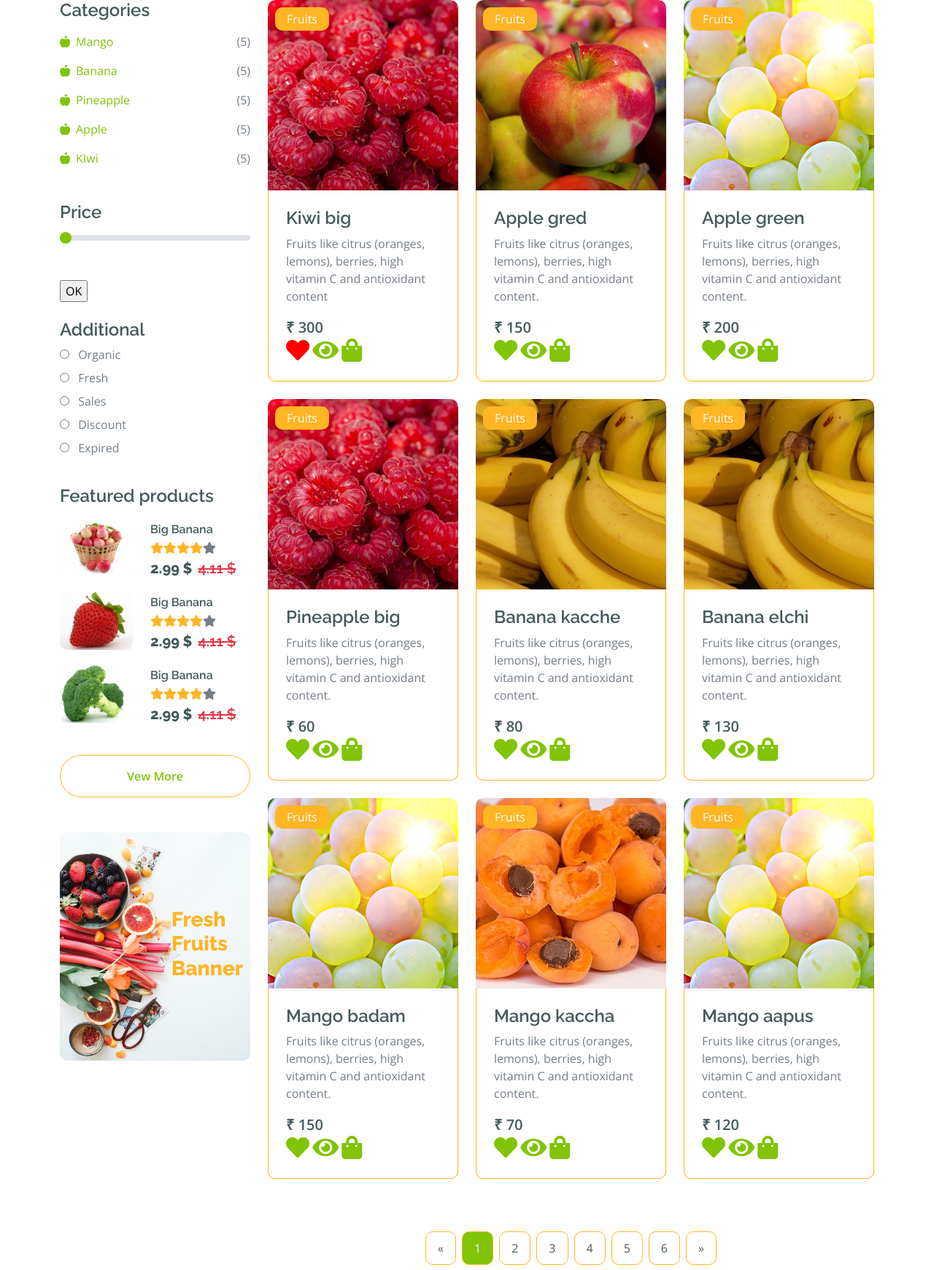
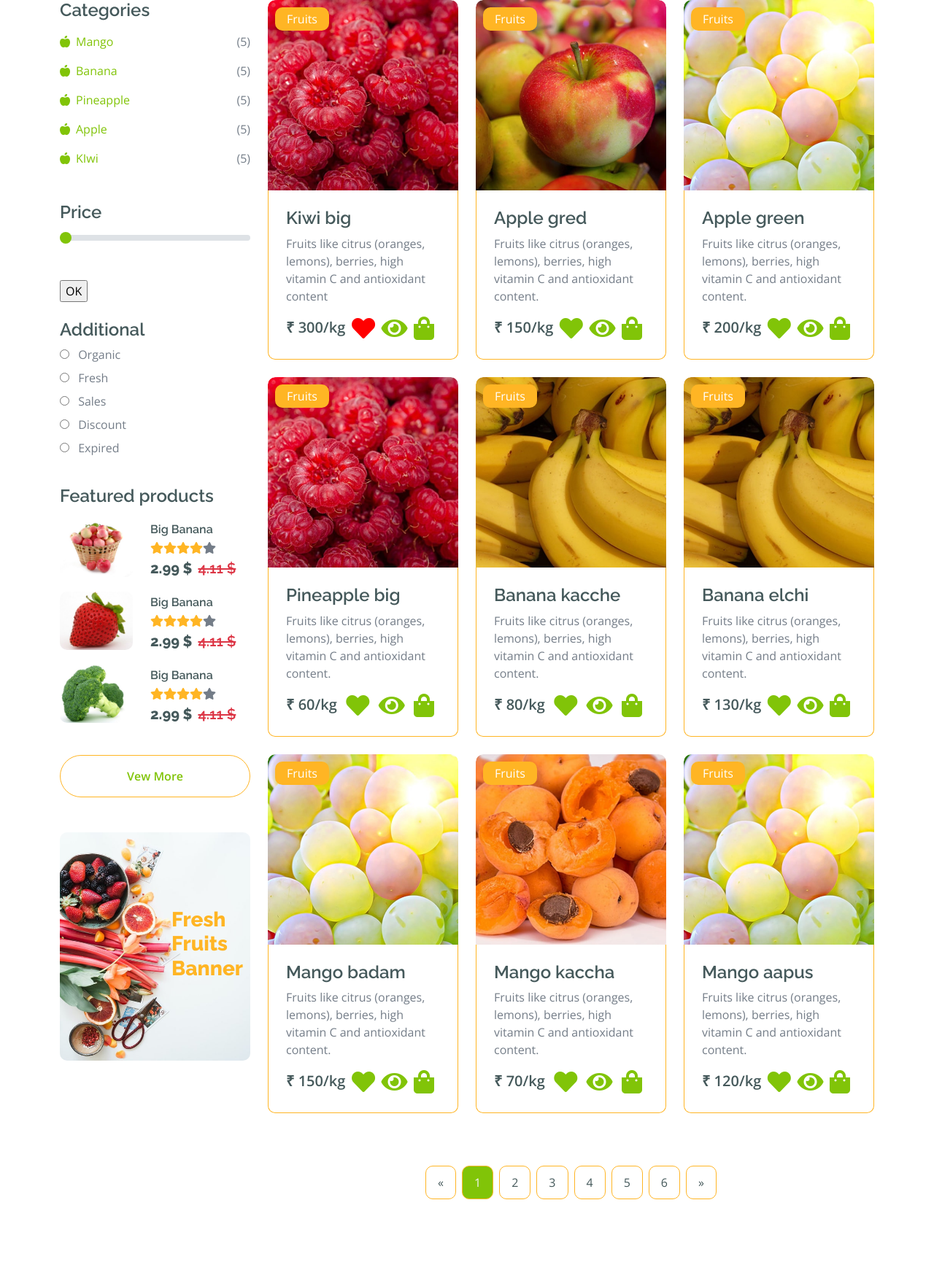
Before and after one commit to DipakDabgar/Fruitable, a Django app: page /shop in a window 1280 px wide. Shown: the part 600-2341 px from the top of the page at 73% size. Run offline with Django 5.2, Linux system fonts and the light colour scheme; data comes from the database, SQL or seed files in the repository; both versions use the stored data as it was after the commit; some libraries are stand-ins or nearby versions.

Commit message:
div change

```diff
--- a/myapp/templates/shop.html
+++ b/myapp/templates/shop.html
@@ -204,8 +204,7 @@
                                                 <h4>{{i.name}}</h4>
                                                 <p>{{i.dec}}</p>
                                                 <div class="d-flex justify-content-between flex-lg-wrap">
-                                                    <p class="text-dark fs-5 fw-bold mb-0">₹ {{i.price}}</p>
-                                                </div>
+                                                    <p class="text-dark fs-5 fw-bold mb-0">₹ {{i.price}}/kg</p>
 
 
                                                     {% if i.id in l1 %}
@@ -220,7 +219,7 @@
                                                     <a href="{% url 'shop_detail1' i.id %}"><i class="fa fa-eye fa-2x"></i>  </a>
                                                     <a href="{% url 'add_cart' i.id %}"><i class="fa fa-shopping-bag me-2 text-primary fa-2x"></i></a>
 
-
+                                                </div>
 
                                             </div>
                                         </div>
```
Also changed, not shown: db.sqlite3.
